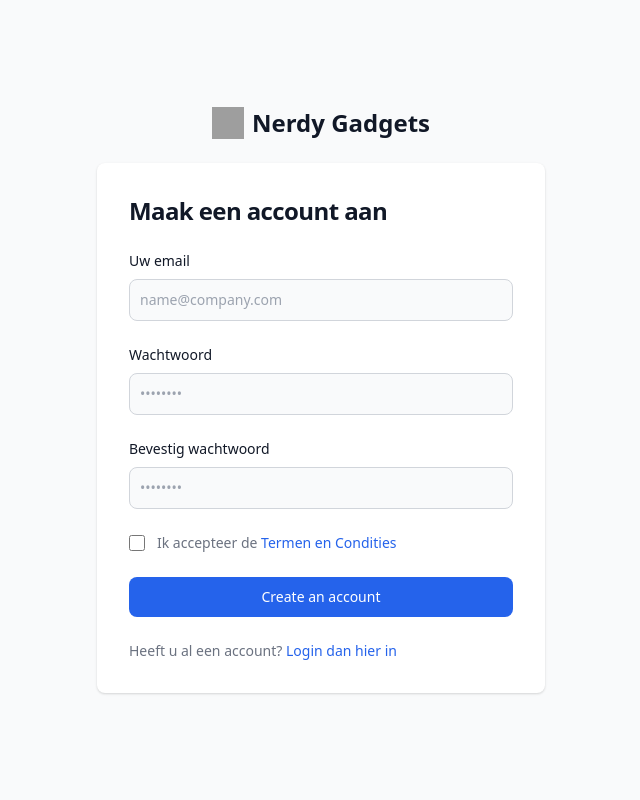
After one commit to Adnanebds/NerdyGadgets, a PHP site: page /register.php in a window 1280 px wide. The commit adds this page. Shown: the whole page, without its empty margins (319-959 px from the left). Run offline with PHP 8.4, Linux system fonts and the light colour scheme; style sheets or scripts are compiled from the project's sources; grey boxes are pictures that could not be loaded.

Commit message:
register en login en fixes op product pagina

```diff
--- a/src/navbar.html
+++ b/src/navbar.html
@@ -26,7 +26,7 @@
             <a href="#" class="block py-2 pl-3 pr-4 text-gray-900 rounded hover:bg-gray-100 md:hover:bg-transparent md:border-0 md:hover:text-blue-700 md:p-0 dark:text-white md:dark:hover:text-blue-500 dark:hover:bg-gray-700 dark:hover:text-white md:dark:hover:bg-transparent">Over ons</a>
           </li>
           <li>
-            <a href="#" class="block py-2 pl-3 pr-4 text-gray-900 rounded hover:bg-gray-100 md:hover:bg-transparent md:border-0 md:hover:text-blue-700 md:p-0 dark:text-white md:dark:hover:text-blue-500 dark:hover:bg-gray-700 dark:hover:text-white md:dark:hover:bg-transparent">Inloggen</a>
+            <a href="./login.php" class="block py-2 pl-3 pr-4 text-gray-900 rounded hover:bg-gray-100 md:hover:bg-transparent md:border-0 md:hover:text-blue-700 md:p-0 dark:text-white md:dark:hover:text-blue-500 dark:hover:bg-gray-700 dark:hover:text-white md:dark:hover:bg-transparent">Inloggen</a>
           </li>
           <li>
             <a href="#" class="block py-2 pl-3 pr-4 text-gray-900 rounded hover:bg-gray-100 md:hover:bg-transparent md:border-0 md:hover:text-blue-700 md:p-0 dark:text-white md:dark:hover:text-blue-500 dark:hover:bg-gray-700 dark:hover:text-white md:dark:hover:bg-transparent">Winkelmand</a>
--- /dev/null
+++ b/src/register.php
@@ -0,0 +1,45 @@
+<head>
+        <link rel="stylesheet" href="../styles/output.css">
+        <link rel="stylesheet" href="https://cdn.jsdelivr.net/npm/tailwindcss@2.2.16/dist/tailwind.min.css">
+</head>
+<section class="bg-gray-50 dark:bg-gray-900">
+  <div class="flex flex-col items-center justify-center px-6 py-8 mx-auto md:h-screen lg:py-0">
+      <a href="#" class="flex items-center mb-6 text-2xl font-semibold text-gray-900 dark:text-white">
+          <img class="w-8 h-8 mr-2" src="https://flowbite.s3.amazonaws.com/blocks/marketing-ui/logo.svg" alt="logo">
+          Nerdy Gadgets
+      </a>
+      <div class="w-full bg-white rounded-lg shadow dark:border md:mt-0 sm:max-w-md xl:p-0 dark:bg-gray-800 dark:border-gray-700">
+          <div class="p-6 space-y-4 md:space-y-6 sm:p-8">
+              <h1 class="text-xl font-bold leading-tight tracking-tight text-gray-900 md:text-2xl dark:text-white">
+              Maak een account aan
+              </h1>
+              <form class="space-y-4 md:space-y-6" action="#">
+                  <div>
+                      <label for="email" class="block mb-2 text-sm font-medium text-gray-900 dark:text-white">Uw email</label>
+                      <input type="email" name="email" id="email" class="bg-gray-50 border border-gray-300 text-gray-900 sm:text-sm rounded-lg focus:ring-primary-600 focus:border-primary-600 block w-full p-2.5 dark:bg-gray-700 dark:border-gray-600 dark:placeholder-gray-400 dark:text-white dark:focus:ring-blue-500 dark:focus:border-blue-500" placeholder="name@company.com" required="">
+                  </div>
+                  <div>
+                      <label for="password" class="block mb-2 text-sm font-medium text-gray-900 dark:text-white">Wachtwoord</label>
+                      <input type="password" name="password" id="password" placeholder="••••••••" class="bg-gray-50 border border-gray-300 text-gray-900 sm:text-sm rounded-lg focus:ring-primary-600 focus:border-primary-600 block w-full p-2.5 dark:bg-gray-700 dark:border-gray-600 dark:placeholder-gray-400 dark:text-white dark:focus:ring-blue-500 dark:focus:border-blue-500" required="">
+                  </div>
+                  <div>
+                      <label for="confirm-password" class="block mb-2 text-sm font-medium text-gray-900 dark:text-white">Bevestig wachtwoord</label>
+                      <input type="confirm-password" name="confirm-password" id="confirm-password" placeholder="••••••••" class="bg-gray-50 border border-gray-300 text-gray-900 sm:text-sm rounded-lg focus:ring-primary-600 focus:border-primary-600 block w-full p-2.5 dark:bg-gray-700 dark:border-gray-600 dark:placeholder-gray-400 dark:text-white dark:focus:ring-blue-500 dark:focus:border-blue-500" required="">
+                  </div>
+                  <div class="flex items-start">
+                      <div class="flex items-center h-5">
+                        <input id="terms" aria-describedby="terms" type="checkbox" class="w-4 h-4 border border-gray-300 rounded bg-gray-50 focus:ring-3 focus:ring-primary-300 dark:bg-gray-700 dark:border-gray-600 dark:focus:ring-primary-600 dark:ring-offset-gray-800" required="">
+                      </div>
+                      <div class="ml-3 text-sm">
+                        <label for="terms" class="font-light text-gray-500 dark:text-gray-300">Ik accepteer de <a class="font-medium text-primary-600 hover:underline dark:text-primary-500" href="#">Termen en Condities</a></label>
+                      </div>
+                  </div>
+                  <button type="submit" class="w-full text-white bg-primary-600 hover:bg-primary-700 focus:ring-4 focus:outline-none focus:ring-primary-300 font-medium rounded-lg text-sm px-5 py-2.5 text-center dark:bg-primary-600 dark:hover:bg-primary-700 dark:focus:ring-primary-800">Create an account</button>
+                  <p class="text-sm font-light text-gray-500 dark:text-gray-400">
+                      Heeft u al een account? <a href="./login.php" class="font-medium text-primary-600 hover:underline dark:text-primary-500">Login dan hier in</a>
+                  </p>
+              </form>
+          </div>
+      </div>
+  </div>
+</section>
```
Also changed, not shown: src/Filter.php (+5 -6 lines), src/Product.php (+20 -5 lines), src/login.php (added, +45 -0 lines), styles/product.css (added, +7 -0 lines).
